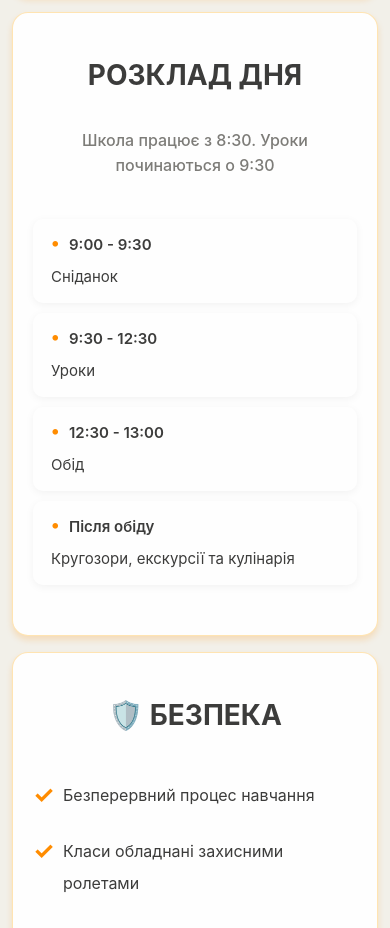
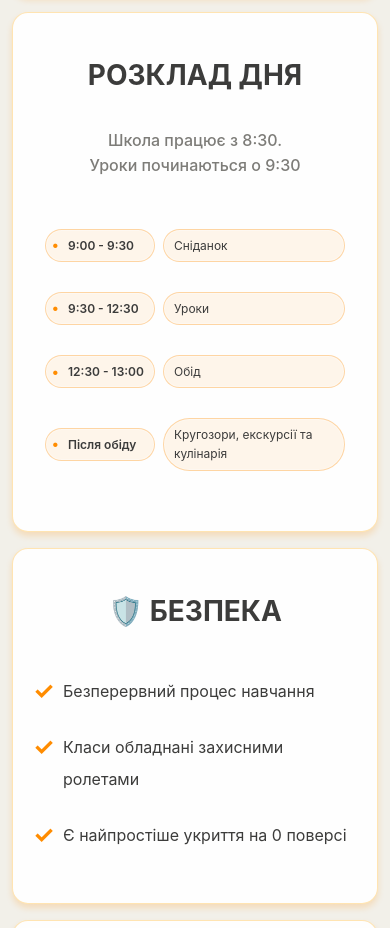
Before and after one commit to bebeedn/bebee, a Next.js app: page /school in a window 390 px wide. Shown: the part 3620-4548 px from the top of the page. Built offline with nearby package versions, Linux system fonts and the light colour scheme.

Commit message:
Добавлен компонент AdditionalInfoCard, обновлены стили расписания school, улучшена адаптивность

```diff
--- a/app/globals.css
+++ b/app/globals.css
@@ -41,6 +41,7 @@ html {
   scroll-padding-top: 100px;
   transition: background 0.3s ease, color 0.3s ease;
   overflow-x: hidden;
+  overflow-y: auto;
   overscroll-behavior-y: none;
   width: 100%;
   max-width: 100vw;
@@ -54,6 +55,7 @@ body {
   line-height: 1.6;
   transition: background 0.3s ease, color 0.3s ease;
   overflow-x: hidden;
+  overflow-y: auto;
   overscroll-behavior-y: none;
   width: 100%;
   max-width: 100vw;
--- a/app/school/page.js
+++ b/app/school/page.js
@@ -176,7 +176,10 @@ export default function School() {
         <section className={`${styles.scheduleSection} ${styles.fadeIn}`} ref={el => sectionsRef.current[5] = el}>
           <div className={styles.container}>
             <h2>Розклад дня</h2>
-            <p className={styles.scheduleIntro}>Школа працює з 8:30. Уроки починаються о 9:30</p>
+            <p className={styles.scheduleIntro}>
+              <span className={styles.scheduleIntroLine}>Школа працює з 8:30. </span>
+              <span className={styles.scheduleIntroLine}> Уроки починаються о 9:30</span>
+            </p>
             <div className={styles.scheduleList}>
               <div className={styles.scheduleItem}>
                 <div className={styles.scheduleTime}>9:00 - 9:30</div>
--- a/app/school/page.module.css
+++ b/app/school/page.module.css
@@ -420,6 +420,10 @@
   font-weight: 500;
 }
 
+.scheduleIntroLine {
+  display: inline;
+}
+
 .featuresSection {
   padding: 80px 0;
   background: var(--card-background);
@@ -550,17 +554,13 @@
 .scheduleItem {
   display: flex;
   align-items: center;
-  padding: 14px 18px;
+  gap: 14px;
+  padding: 12px 14px;
   margin-bottom: 10px;
-  background: var(--background-color);
-  border-radius: 10px;
-  box-shadow: 0 2px 8px rgba(0, 0, 0, 0.05);
-  transition: transform 0.2s ease;
+
 }
 
-.scheduleItem:hover {
-  transform: translateX(8px);
-}
+
 
 .scheduleTime {
   font-weight: 600;
@@ -568,14 +568,19 @@
   min-width: 140px;
   font-size: 15px;
   position: relative;
-  padding-left: 18px;
+  padding: 8px 12px 8px 28px;
+  background: rgba(255, 140, 0, 0.08);
+  border: 1px solid rgba(255, 140, 0, 0.3);
+  border-radius: 999px;
+  box-shadow: inset 0 0 0 1px rgba(255, 255, 255, 0.35);
 }
 
 .scheduleTime::before {
   content: "•";
   position: absolute;
-  left: 0;
-  top: -4px;
+  left: 8px;
+  top: 50%;
+  transform: translateY(-50%);
   color: #ff8c00;
   font-size: 18px;
   font-weight: bold;
@@ -584,6 +589,12 @@
 .scheduleActivity {
   color: var(--text-color);
   font-size: 15px;
+  padding: 8px 14px;
+  background: rgba(255, 140, 0, 0.08);
+  border: 1px solid rgba(255, 140, 0, 0.3);
+  border-radius: 999px;
+  box-shadow: inset 0 0 0 1px rgba(255, 255, 255, 0.35);
+  flex: 1 1 auto;
 }
 
 .ctaSection {
@@ -774,6 +785,35 @@
   .scheduleIntro {
     font-size: 16px;
   }
+
+  .scheduleIntroLine {
+    display: block;
+  }
+
+  .scheduleItem {
+    flex-direction: row;
+    align-items: center;
+    gap: 8px;
+    padding: 10px 12px;
+  }
+
+  .scheduleTime {
+    min-width: 110px;
+    flex-shrink: 0;
+    font-size: 12px;
+    padding: 6px 8px 6px 22px;
+  }
+
+  .scheduleTime::before {
+    left: 6px;
+    font-size: 14px;
+  }
+
+  .scheduleActivity {
+    font-size: 12px;
+    padding: 6px 10px;
+    flex: 1;
+  }
 }
 
 /* ===== ANIMATIONS ===== */
```
Also changed, not shown: app/components/PriceCard/AdditionalInfoCard.js (added, +24 -0 lines), app/components/PriceCard/AdditionalInfoCard.module.css (added, +92 -0 lines), app/kindergarten/page.js (+5 -10 lines), app/kindergarten/page.module.css (+0 -34 lines).
